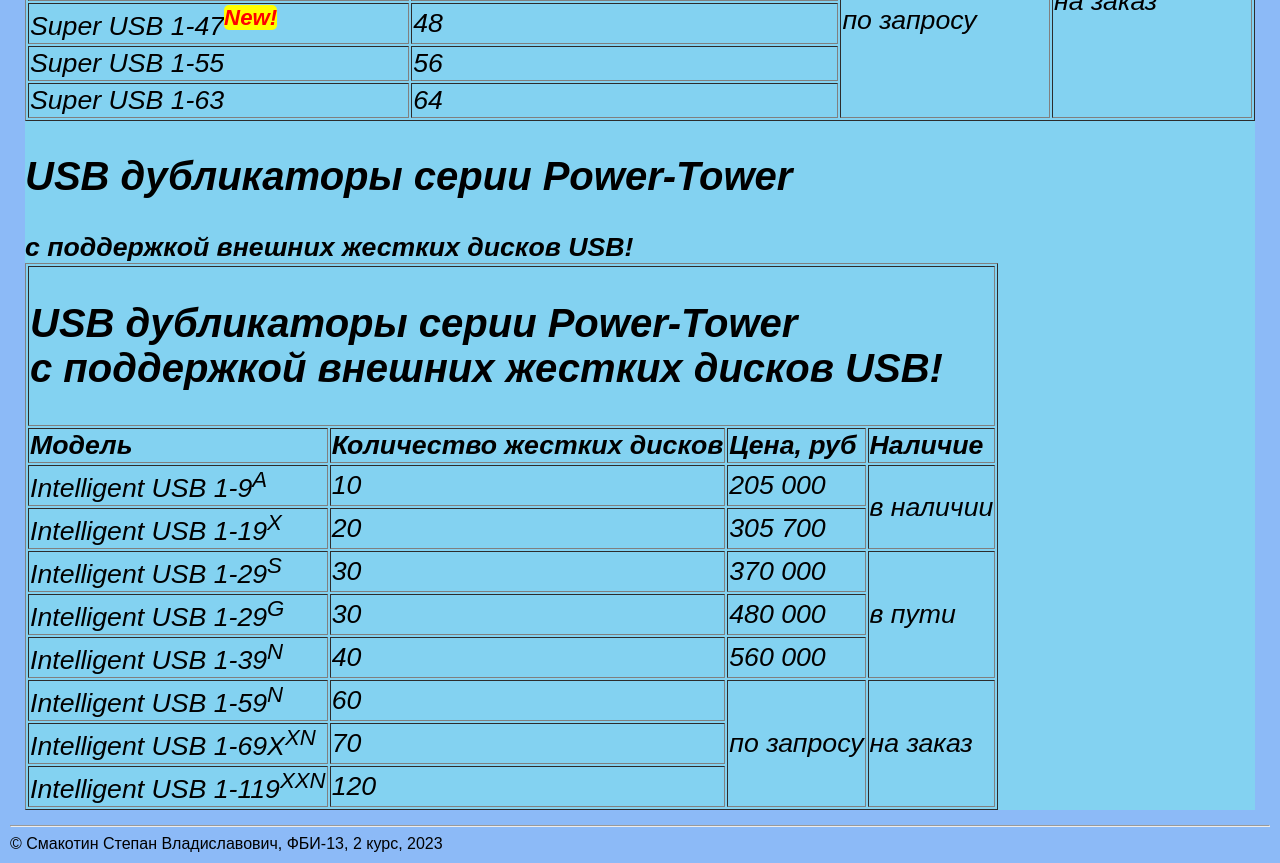
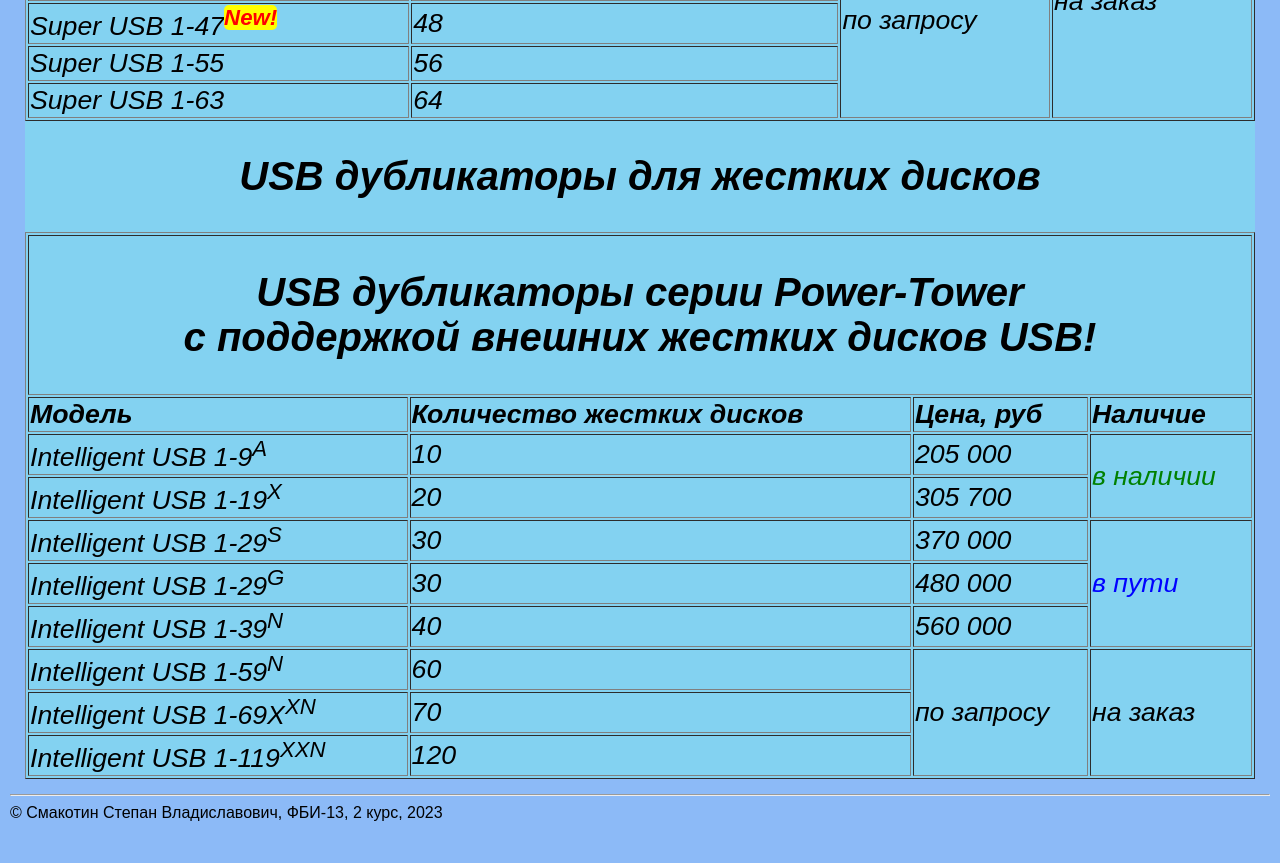
Before and after one commit to sm4kotins/1laba, a plain HTML site: page lab2.html in a window 1280 px wide. Shown: the part 1844-2707 px from the top of the page. After the commit the page ends 2676 px from the top, so only its background shows below. Drawn offline with Linux system fonts and the light colour scheme.

Commit message:
Стили второй таблицы

```diff
--- a/lab2.html
+++ b/lab2.html
@@ -128,11 +128,10 @@
                         <!-- <td>на заказ</td> -->
                     </tr>
                 </table>
-                <h2>USB дубликаторы серии Power-Tower</h2>
-                <b><i>с поддержкой внешних жестких дисков USB!</i></b>
-                <table border="1">
+                <h2 style="text-align:center;">USB дубликаторы для жестких дисков</h2>
+                <table border="1" width="100%">
                     <tr>
-                        <td colspan="4"><h2>USB дубликаторы серии Power-Tower<br><b><i>с поддержкой внешних жестких дисков USB!</i></b></td>
+                        <td colspan="4"><h2 style="text-align:center;">USB дубликаторы серии Power-Tower<br><b><i>с поддержкой внешних жестких дисков USB!</i></b></td>
                     </tr>
                     <tr>
                         <td><b>Модель</b></td>
@@ -144,7 +143,7 @@
                         <td>Intelligent USB 1-9<sup>A</sup> </td>
                         <td>10</td>
                         <td>205&nbsp000</td>
-                        <td rowspan="2">в наличии</td>
+                        <td rowspan="2" style="color:green ;">в наличии</td>
                     </tr>
                     <tr>
                         <td>Intelligent USB 1-19<sup>X</sup></td>
@@ -156,7 +155,7 @@
                         <td>Intelligent USB 1-29<sup>S</sup></td>
                         <td>30</td>
                         <td>370&nbsp000</td>
-                        <td rowspan="3">в пути</td>
+                        <td rowspan="3" style="color:blue ;">в пути</td>
                     </tr>
                     <tr>
                         <td>Intelligent USB 1-29<sup>G</sup></td>
```
